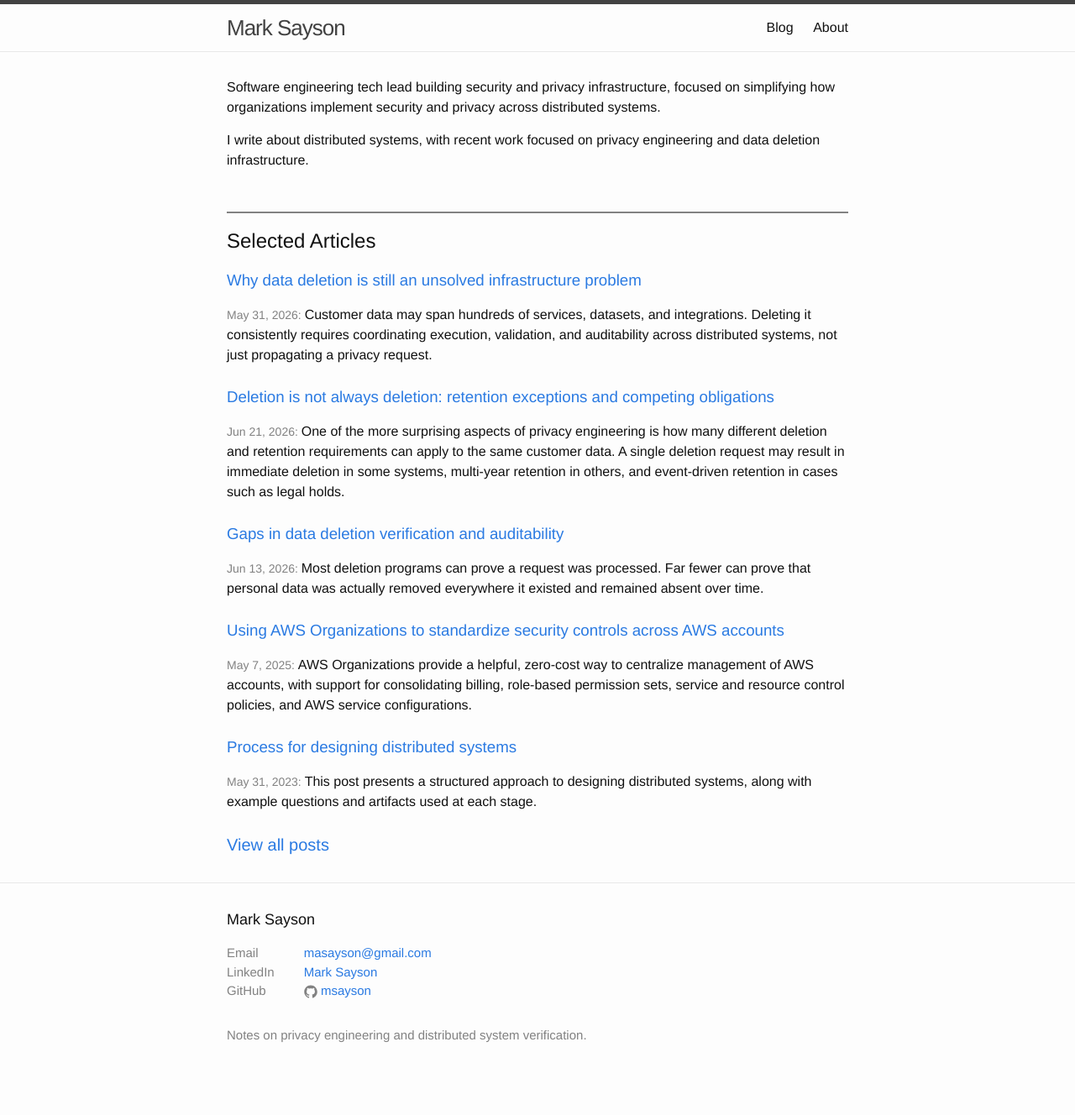
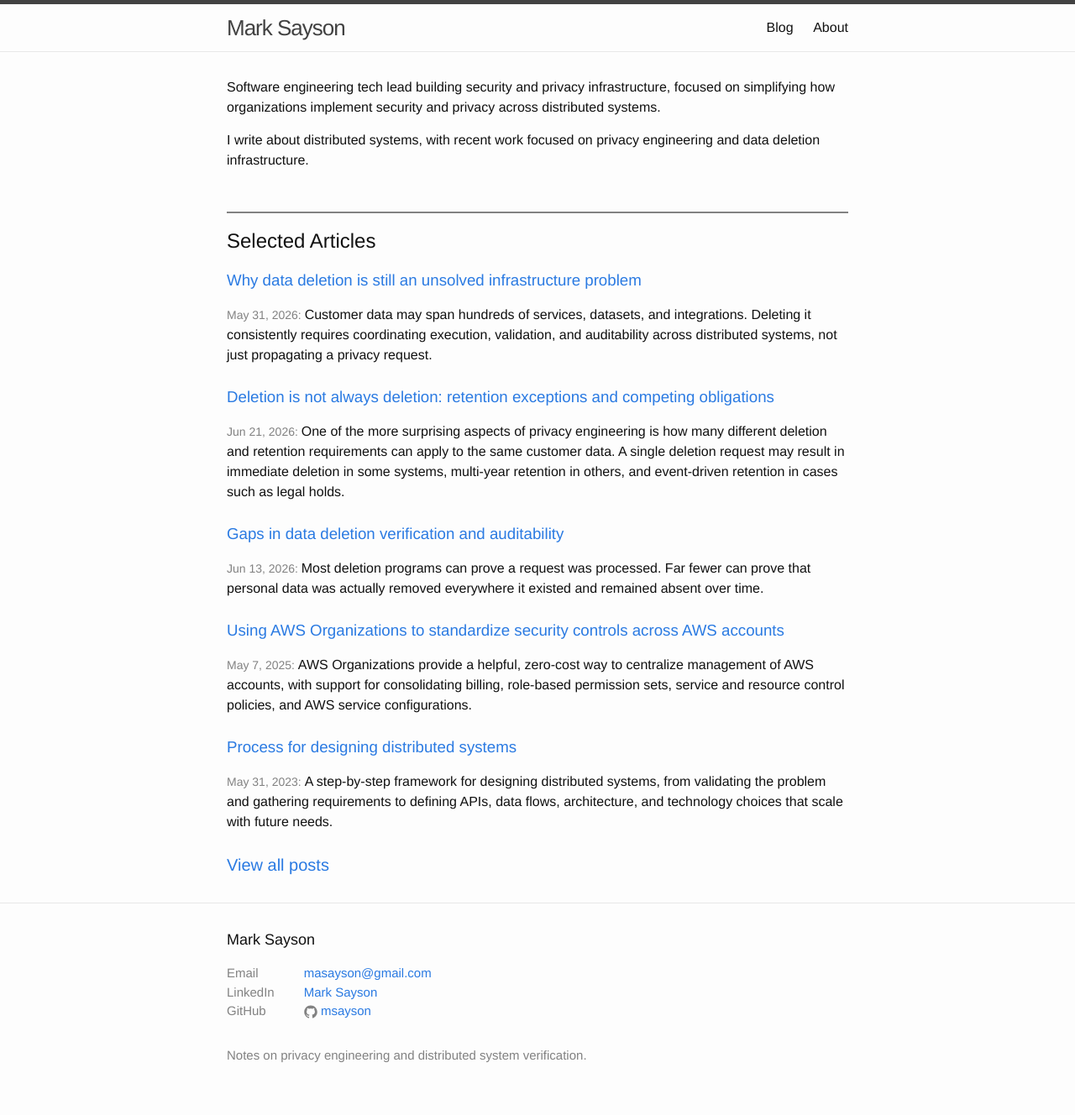
Before and after one commit to msayson/msayson.github.io, a Jekyll site: the page built from index.html, in a window 1280 px wide. Shown: the whole page at 84% size. Built offline with Jekyll 4.4.1, drawn with Linux system fonts in a browser that asks for light colours; before the commit the page ends 1304 px from its top, so only the background shows below that.

Commit message:
Update excerpts

```diff
--- a/_posts/2023-05-30-step-by-step-process-designing-distributed-systems.markdown
+++ b/_posts/2023-05-30-step-by-step-process-designing-distributed-systems.markdown
@@ -3,7 +3,7 @@ layout: post
 title: "Process for designing distributed systems"
 date: 2023-05-30 20:00:00 -0700
 categories: distributed-systems system-design
-excerpt: "This post presents a structured approach to designing distributed systems, along with example questions and artifacts used at each stage."
+excerpt: "A step-by-step framework for designing distributed systems, from validating the problem and gathering requirements to defining APIs, data flows, architecture, and technology choices that scale with future needs."
 ---
 
 This post presents a structured approach to designing distributed systems, along with example questions and artifacts used at each stage.
```
